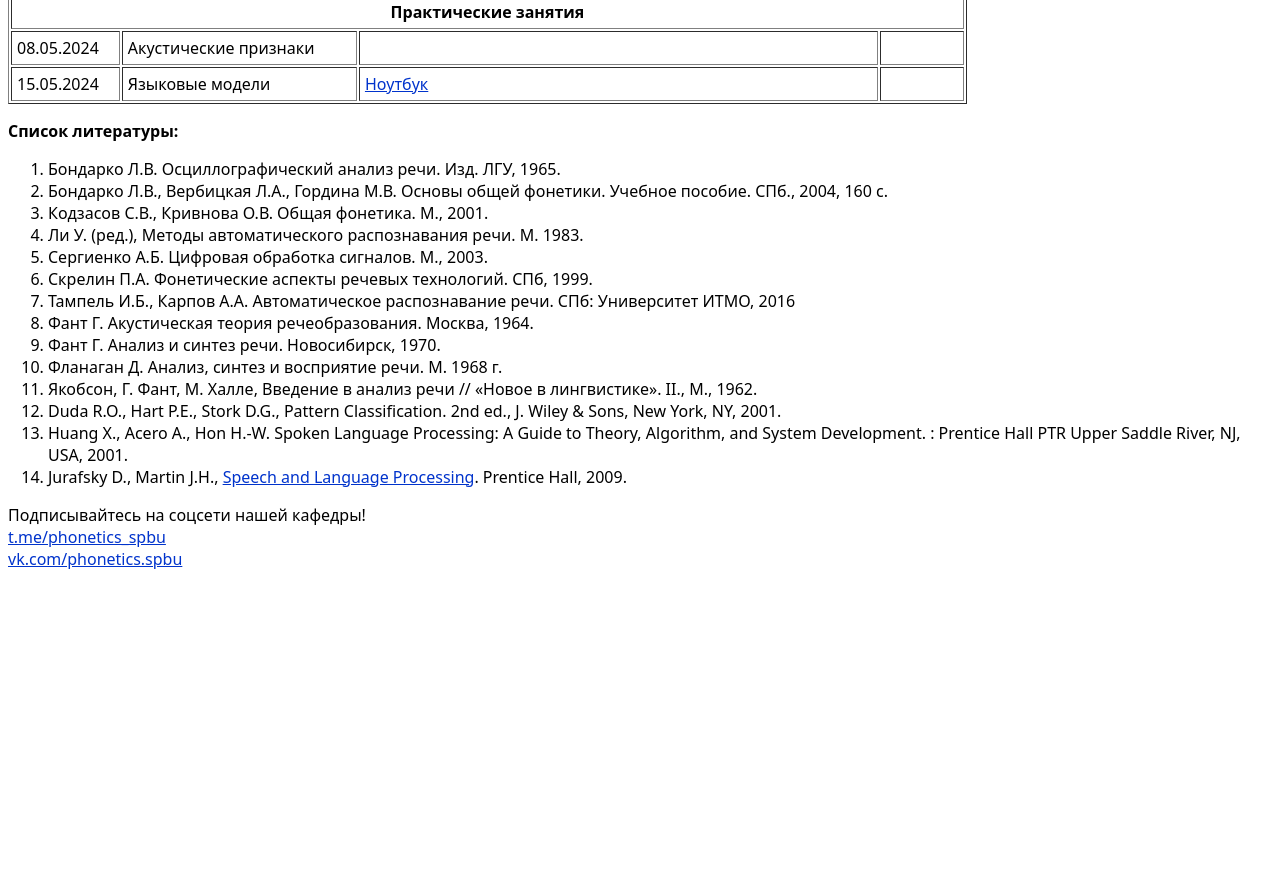
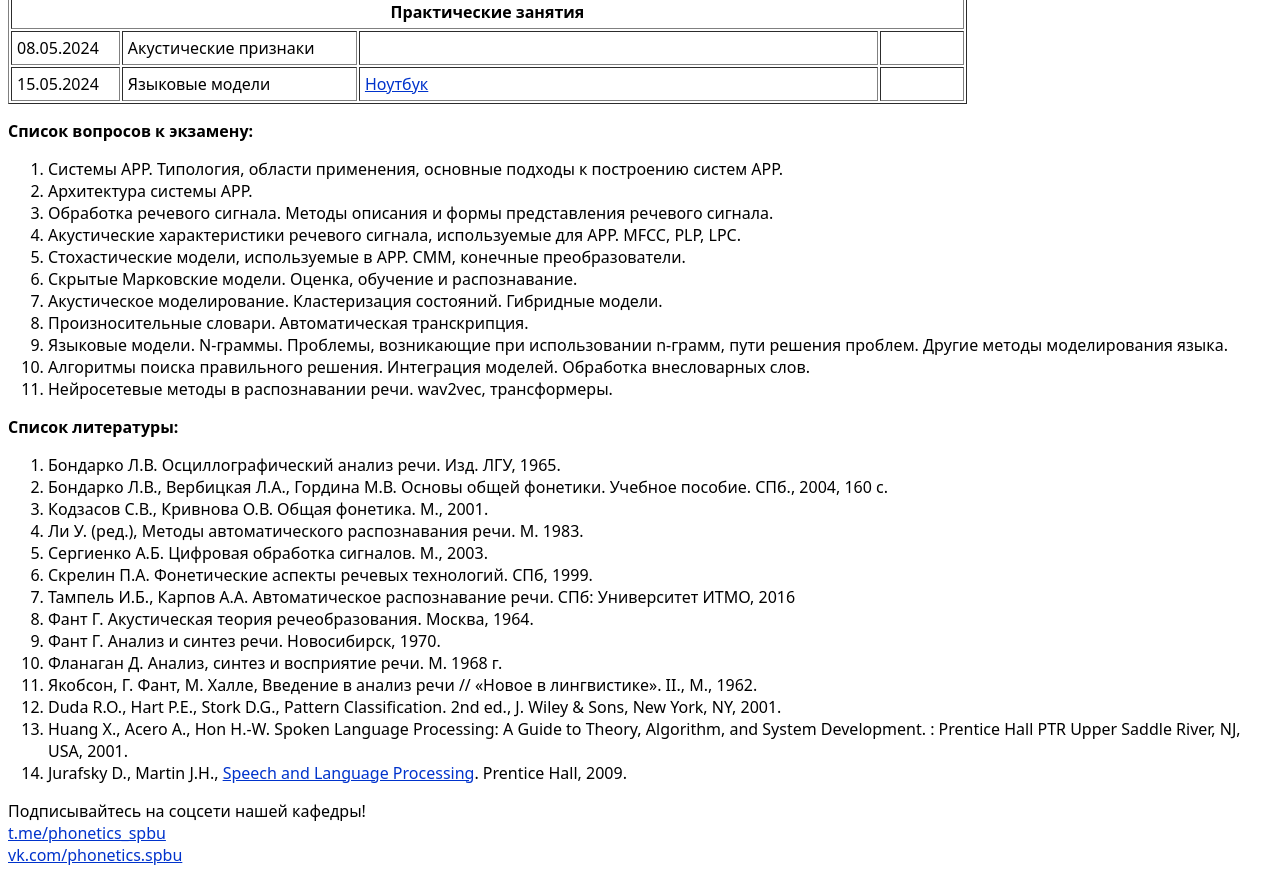
Before and after one commit to PKholyavin/asr, a plain HTML site: page index.html in a window 1280 px wide. Shown: the part 920-1802 px from the top of the page. Before the commit the page ends 1506 px from the top, so only its background shows below. Drawn offline with Linux system fonts and the light colour scheme.

Commit message:
exam questions

```diff
--- a/index.html
+++ b/index.html
@@ -155,6 +155,23 @@
         </tr>
     </table>
 
+    <p><b>Список вопросов к экзамену:</b></p>
+    <p>
+        <ol>
+            <li>Системы АРР. Типология, области применения, основные подходы к построению систем АРР.</li>
+            <li>Архитектура системы АРР.</li>
+            <li>Обработка речевого сигнала. Методы описания и формы представления речевого сигнала.</li>
+            <li>Акустические характеристики речевого сигнала, используемые для АРР. MFCC, PLP, LPC.</li>
+            <li>Стохастические модели, используемые в АРР. СММ, конечные преобразователи.</li>
+            <li>Скрытые Марковские модели. Оценка, обучение и распознавание.</li>
+            <li>Акустическое моделирование. Кластеризация состояний. Гибридные модели.</li>
+            <li>Произносительные словари. Автоматическая транскрипция.</li>
+            <li>Языковые модели. N-граммы. Проблемы, возникающие при использовании n-грамм, пути решения проблем. Другие методы моделирования языка.</li>
+            <li>Алгоритмы поиска правильного решения. Интеграция моделей. Обработка внесловарных слов.</li>
+            <li>Нейросетевые методы в распознавании речи. wav2vec, трансформеры.</li>
+        </ol>
+    </p>
+
     <p><b>Список литературы:</b></p>
     <p>
         <ol>
```
